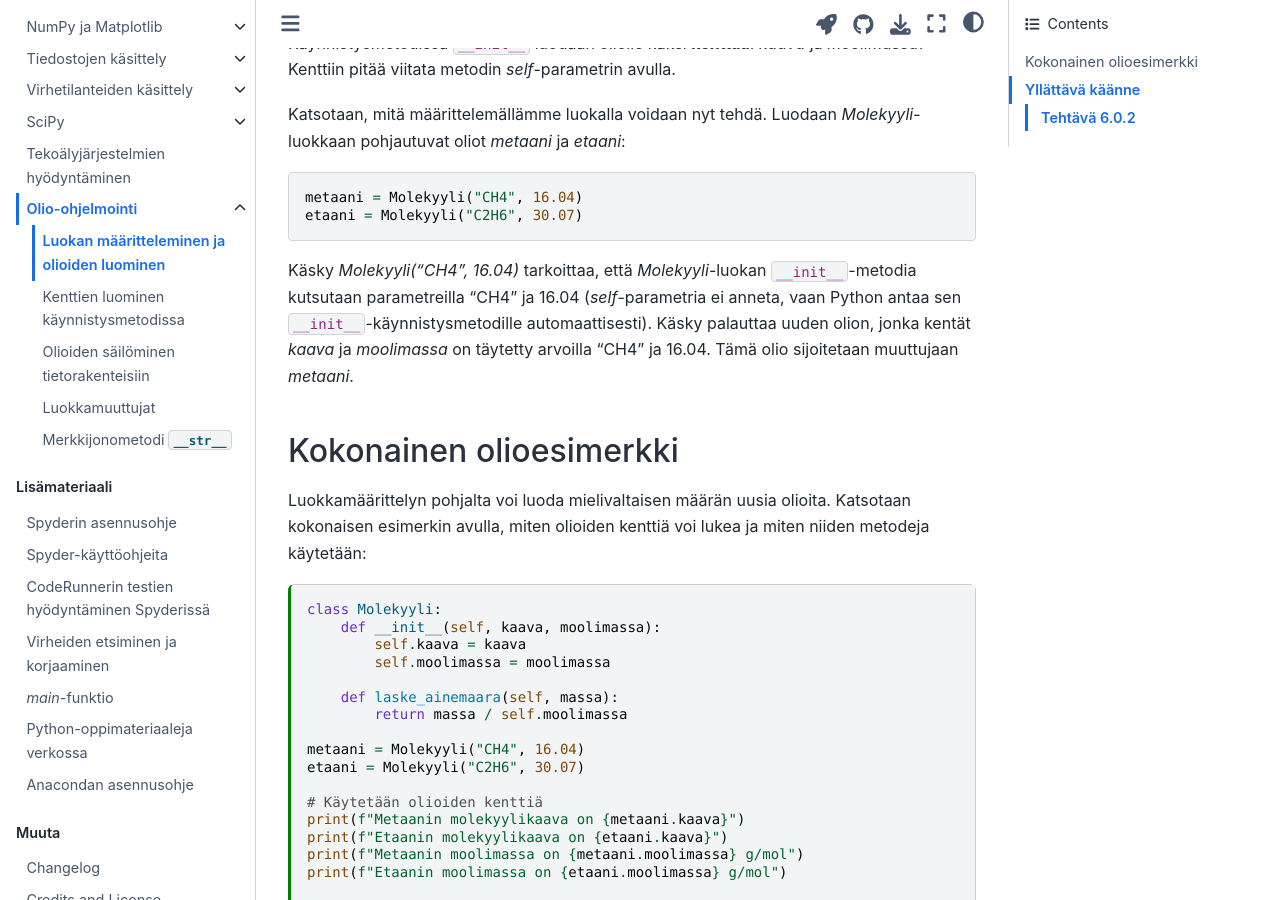
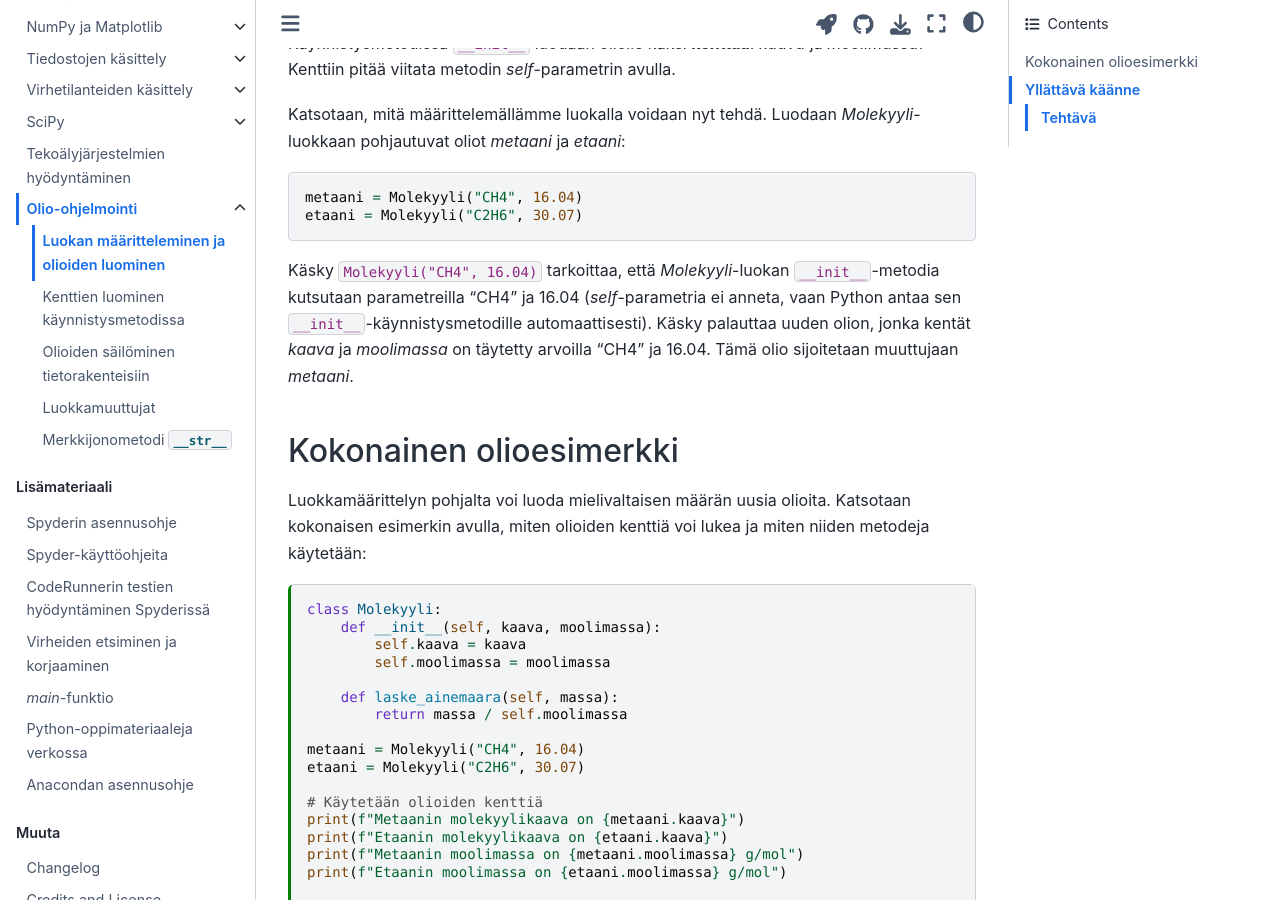
Before and after one commit to elina-ruha/CHEM-ohjelmointikurssikirja-test, a Jupyter Book: the page built from book/olio/class.md, in a window 1280 px wide and 900 px high, scrolled down 714 px. Built offline with Jupyter Book 1.0.4 settings and Sphinx 7.4.7 and the Sphinx Book theme 1.1.4, drawn with Linux system fonts in a browser that asks for light colours; comment, search, counter and statistics services are not loaded.

Commit message:
Update class.md

````diff
--- a/book/olio/class.md
+++ b/book/olio/class.md
@@ -37,7 +37,7 @@
 metaani = Molekyyli("CH4", 16.04)
 etaani = Molekyyli("C2H6", 30.07)
 ```
-Käsky *Molekyyli("CH4", 16.04)* tarkoittaa, että *Molekyyli*-luokan `__init__`-metodia kutsutaan parametreilla "CH4" ja
+Käsky `Molekyyli("CH4", 16.04)` tarkoittaa, että *Molekyyli*-luokan `__init__`-metodia kutsutaan parametreilla "CH4" ja
 16.04 (*self*-parametria ei anneta, vaan Python antaa sen `__init__`-käynnistysmetodille automaattisesti). Käsky palauttaa
 uuden olion, jonka kentät *kaava* ja *moolimassa* on täytetty arvoilla "CH4" ja 16.04. Tämä olio sijoitetaan muuttujaan *metaani*.
 ## Kokonainen olioesimerkki
@@ -98,7 +98,7 @@
 # Tulostetaan ykkösten määrä listassa
 print(lista.count(1))
 ```
-### Tehtävä 6.0.2
+### Tehtävä
 Alla on yksinkertainen luokka Atomi, joka sisältää *laske_varaus*-metodin alkuaineelle. Täydennä koodi niin, että luokka toimisi.
 ```{code-cell} ipython3
 TÄYDENNÄ Atomi:
````
